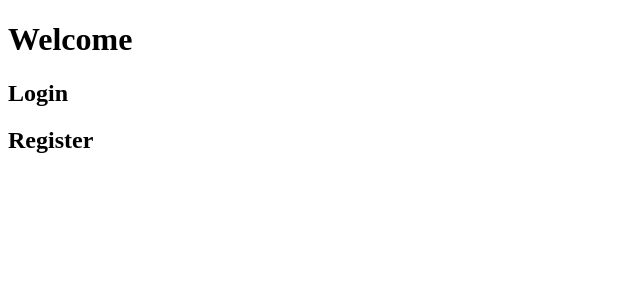
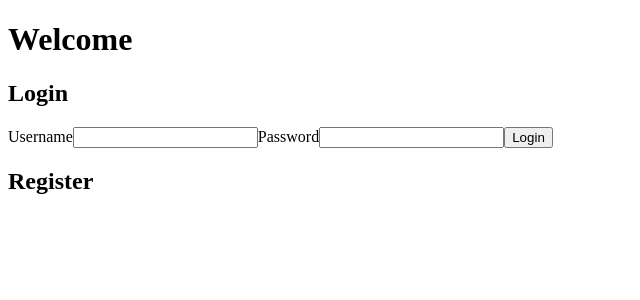
Before and after one commit to marcheimendinger/little-social-network, a React (Create React App) app in the folder client/: page /welcome in a window 1280 px wide. Shown: the top 300 px of the page, without its empty margins (0-640 px from the left). Built offline with nearby package versions, Linux system fonts and the light colour scheme.

Commit message:
Add Login function

```diff
--- a/client/package.json
+++ b/client/package.json
@@ -3,6 +3,7 @@
   "version": "0.1.0",
   "private": true,
   "dependencies": {
+    "axios": "^0.18.0",
     "react": "^16.8.6",
     "react-dom": "^16.8.6",
     "react-router-dom": "^5.0.0",
--- /dev/null
+++ b/client/src/components/API.js
@@ -0,0 +1,6 @@
+import Axios from 'axios'
+
+export default Axios.create({
+    baseURL: 'http://localhost:3001/',
+    withCredentials: true
+})
--- /dev/null
+++ b/client/src/components/Alert.js
@@ -0,0 +1,12 @@
+import React from 'react'
+
+// Show an alert if 'type' and 'text' props are defined
+export default function Alert(props) {
+    if (!props.type || !props.text) return null
+
+    return (
+        <p style={{color:'red'}}>
+            {props.text}
+        </p>
+    )
+}
--- /dev/null
+++ b/client/src/components/public/Login.js
@@ -0,0 +1,56 @@
+import React, { useState } from 'react'
+import { Redirect } from 'react-router-dom'
+
+import API from '../API'
+import Alert from '../Alert'
+
+// Inspiration :
+// https://upmostly.com/tutorials/using-custom-react-hooks-simplify-forms/
+// https://www.taniarascia.com/crud-app-in-react-with-hooks/
+export default function Login() {
+    const initialUser = { username: '', password: '' }
+    const [user, setUser] = useState(initialUser)
+
+    const [redirect, setRedirect] = useState(false)
+
+    const [error, setError] = useState({ type: 'error' })
+
+    async function handleSubmit(event) {
+        try {
+            event.preventDefault()
+            if (!user.username || !user.password) {
+                throw new Error('All fields are required')
+            }
+            await API.post('/user/login', {
+                username: user.username,
+                password: user.password
+            })
+            setRedirect(true)
+        } catch (e) {
+            setError({ ...error, text: e.toString() })
+        }
+    }
+
+    function handleChange(event) {
+        const { name, value } = event.target
+        setUser({ ...user, [name]: value })
+    }
+
+    if (redirect) {
+        return <Redirect to="/" />
+    }
+
+    return (
+        <div>
+            <h2>Login</h2>
+            <form onSubmit={handleSubmit}>
+                <Alert type={error.type} text={error.text} />
+                <label>Username</label>
+                <input type="text" name="username" onChange={handleChange} value={user.username} />
+                <label>Password</label>
+                <input type="password" name="password" onChange={handleChange} value={user.password} />
+                <button>Login</button>
+            </form>
+        </div>
+    )
+}
--- a/client/src/components/public/Welcome.js
+++ b/client/src/components/public/Welcome.js
@@ -1,10 +1,12 @@
 import React, { Fragment } from 'react'
+
+import Login from './Login'
 
 export default function Welcome() {
     return(
         <Fragment>
             <h1>Welcome</h1>
-            <h2>Login</h2>
+            <Login />
             <h2>Register</h2>
         </Fragment>
     )
```
Also changed, not shown: 1 other file (tests, documents, lock files or other folders).
